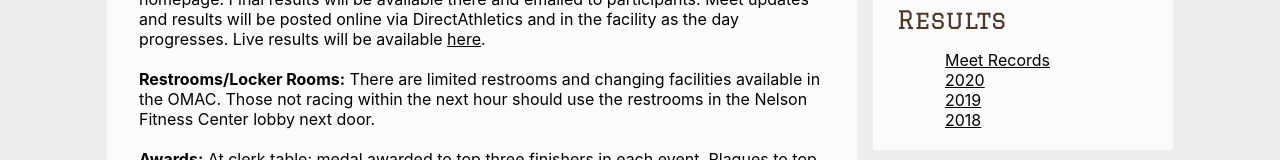
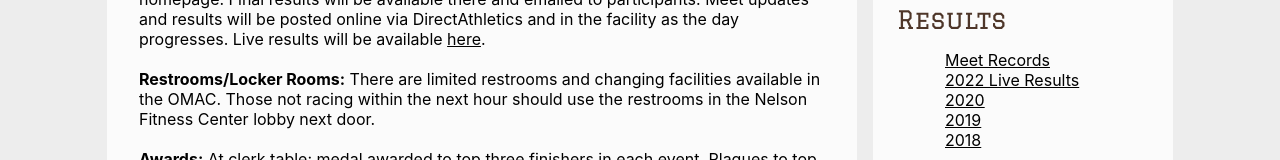
Before and after one commit to Brown-Running-Club/website, a Gatsby site: page /billy-brockmueller-invitational in a window 1280 px wide. Shown: the part 1267-1427 px from the top of the page. Built offline with nearby package versions, Linux system fonts and the light colour scheme; Gatsby itself is replaced by a stand-in of ours; no server answers.

Commit message:
Live results link

```diff
--- a/src/components/billy-brockmueller-invitational/results.tsx
+++ b/src/components/billy-brockmueller-invitational/results.tsx
@@ -4,6 +4,7 @@ import Card from "../card";
 export default () =>
     <ul style={{ listStyleType: "none" }}>
         <li><a href="/billy-brockmueller-invitational/records">Meet Records</a></li>
+        <li><a href="http://milesplit.live/meets/465677">2022 Live Results</a></li>
         <li><a href="https://tfrrs.org/results/63479/">2020</a></li>
         <li><a href="/billy-brockmueller-invitational/results/2019.pdf">2019</a></li>
         <li><a href="/billy-brockmueller-invitational/results/2018.pdf">2018</a></li>
```
